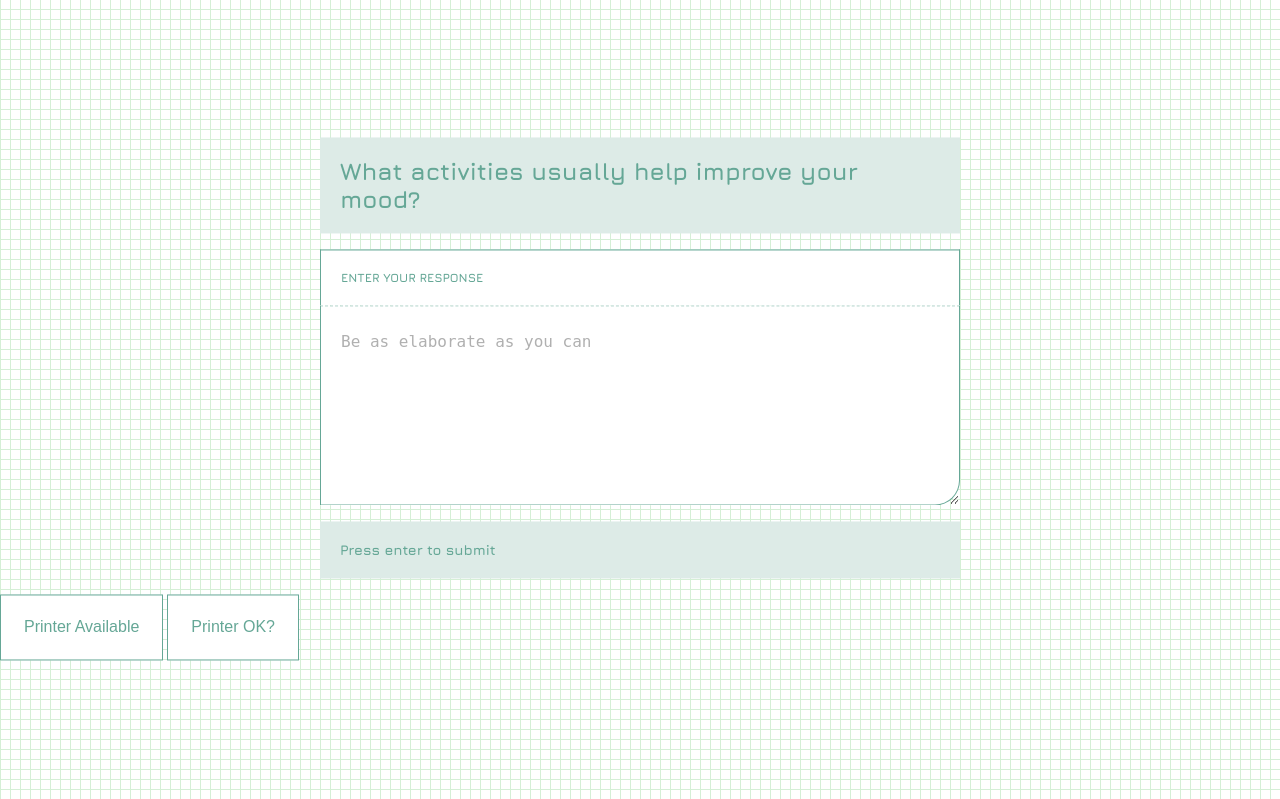
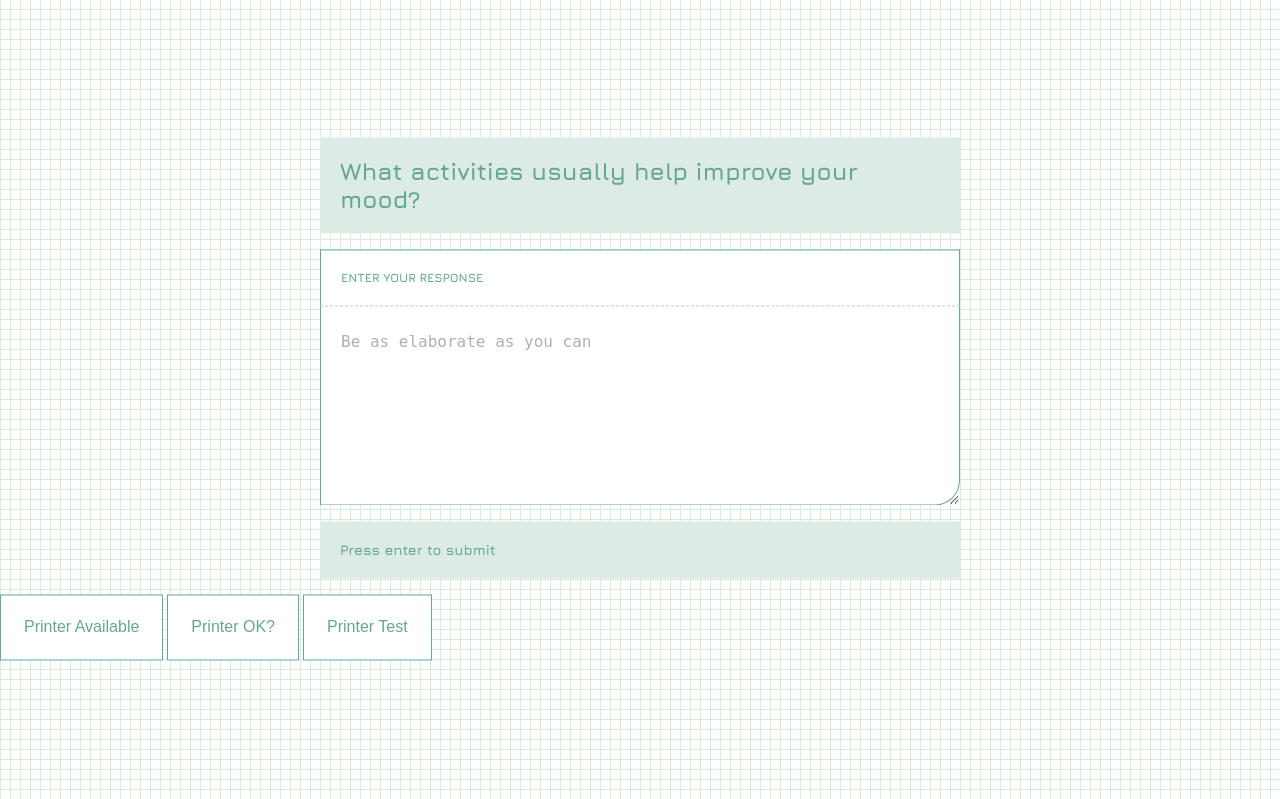
Before and after one commit to bhaumikdebanshu/aiplotter, a Flask app: page /entry/ in a window 1280 px wide. Shown: the part 61-860 px from the top of the page. Run offline with Flask 3, Linux system fonts and the light colour scheme.

Commit message:
hotfix: button add

```diff
--- a/templates/entry.html
+++ b/templates/entry.html
@@ -20,6 +20,7 @@
         </p>
         <button id="plotter-available-btn"type="button" class="table-btns" style="background-color: white;">Printer Available</button>
         <button id="plotter-okay-btn"type="button" class="table-btns" style="background-color: white;">Printer OK?</button>
+        <button id="plotter-okay-btn-2" type="button" class="table-btns" style="background-color: white;" onclick="window.location.href='/printer-test/'">Printer Test</button>
     </form>
 </div>
 
```
